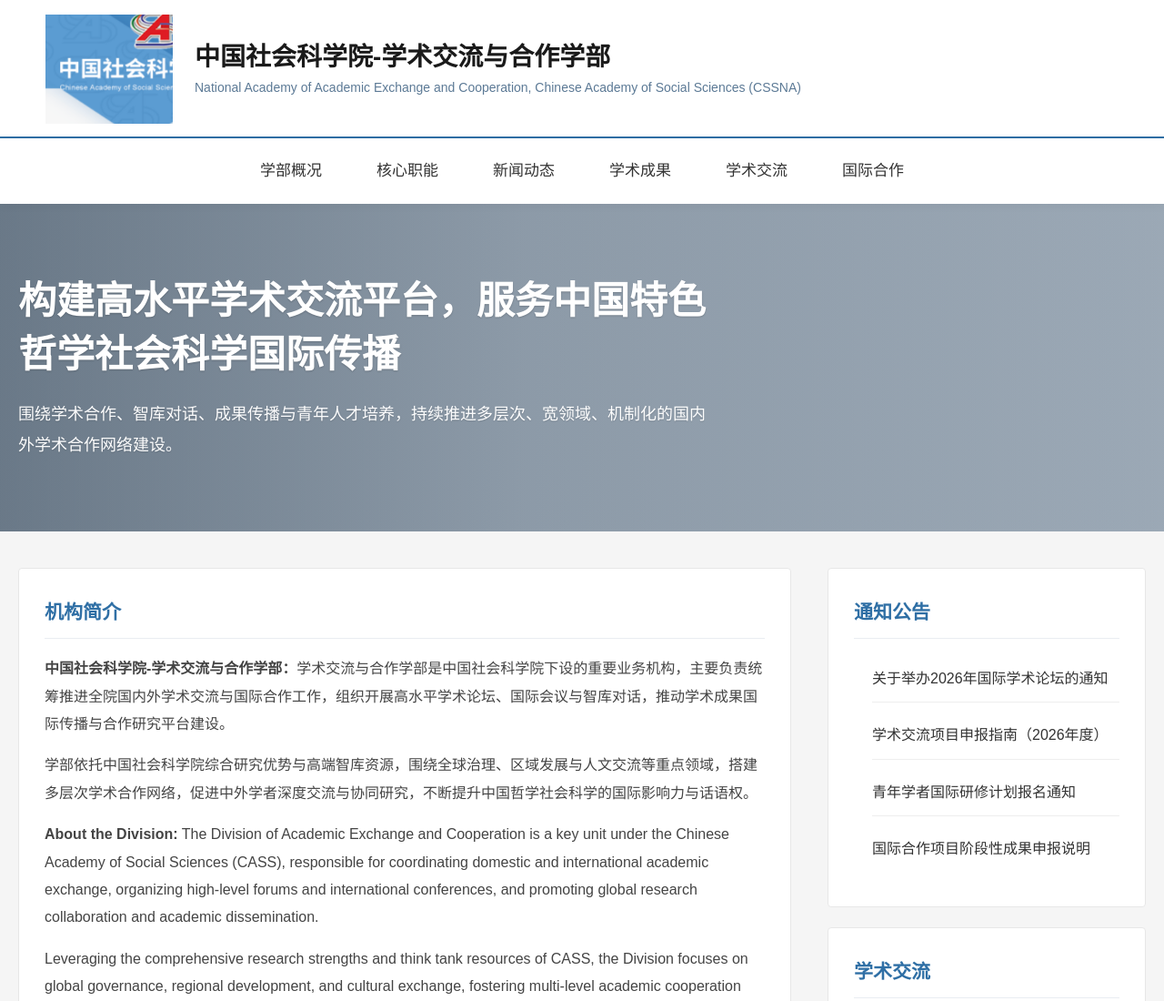
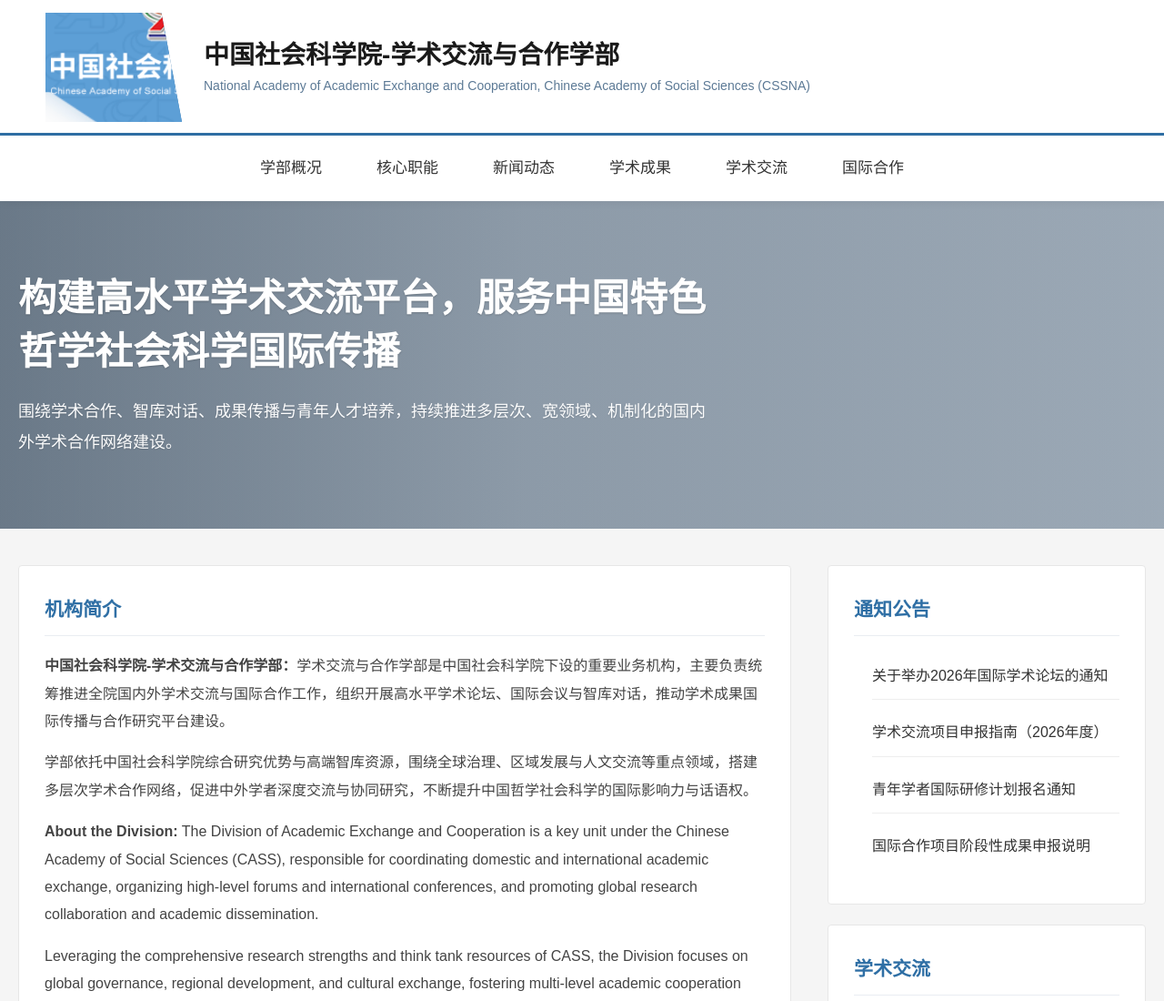
Before and after one commit to himyshowtime-art/CSSNA, a plain HTML site: page index.html in a window 1280 px wide. Shown: the top 1100 px of the page at 91% size. Drawn offline with Linux system fonts and the light colour scheme.

Commit message:
Update index.html

```diff
--- a/index.html
+++ b/index.html
@@ -10,10 +10,10 @@
 .container{max-width:1300px;margin:0 auto;padding:0 20px}
 
 /* 头部 */
-.header{background:#ffffff;color:#1a1a1a;padding:16px 0 14px;border-bottom:2px solid #2f6fa5}
+.header{background:#ffffff;color:#1a1a1a;padding:14px 0 12px;border-bottom:3px solid #2f6fa5}
 .header-content{display:flex;align-items:center;justify-content:flex-start;gap:24px;flex-wrap:nowrap;max-width:1200px;margin:0 auto;padding:0 10px}
-.logo-wrap{display:flex;align-items:center;justify-content:center;flex:0 0 auto;overflow:hidden;height:120px;width:140px}
-.logo{height:150px;width:auto;object-fit:cover;display:block;transform:scale(1.12);}
+.logo-wrap{display:flex;align-items:center;justify-content:center;flex:0 0 auto;overflow:hidden;height:120px;width:150px;background:#2f6fa5;clip-path:polygon(0 0, 85% 0, 100% 100%, 0% 100%);}
+.logo{height:170px;width:auto;object-fit:cover;display:block;transform:scale(1.28);filter:brightness(1.02);}
 .cn-name{font-size:28px;font-weight:700;margin-bottom:4px;letter-spacing:0;line-height:1.3;color:#1a1a1a}
 .en-name{font-size:14px;opacity:.9;line-height:1.5;max-width:980px;color:#4a6b8a}
 
@@ -22,7 +22,7 @@
 .nav ul{display:flex;justify-content:center;list-style:none;flex-wrap:wrap}
 .nav li{padding:20px 30px}
 .nav a{color:#333;text-decoration:none;font-size:17px;font-weight:500}
-.nav a:hover{color:#a81c1c}
+.nav a:hover{color:#2f6fa5}
 
 /* 横幅 */
 .banner{position:relative;width:100%;height:360px;overflow:hidden;background:linear-gradient(rgba(20,45,70,.28),rgba(20,45,70,.28)),url("banner.jpg") center/cover no-repeat;background-color:#dfe7ef}
```
